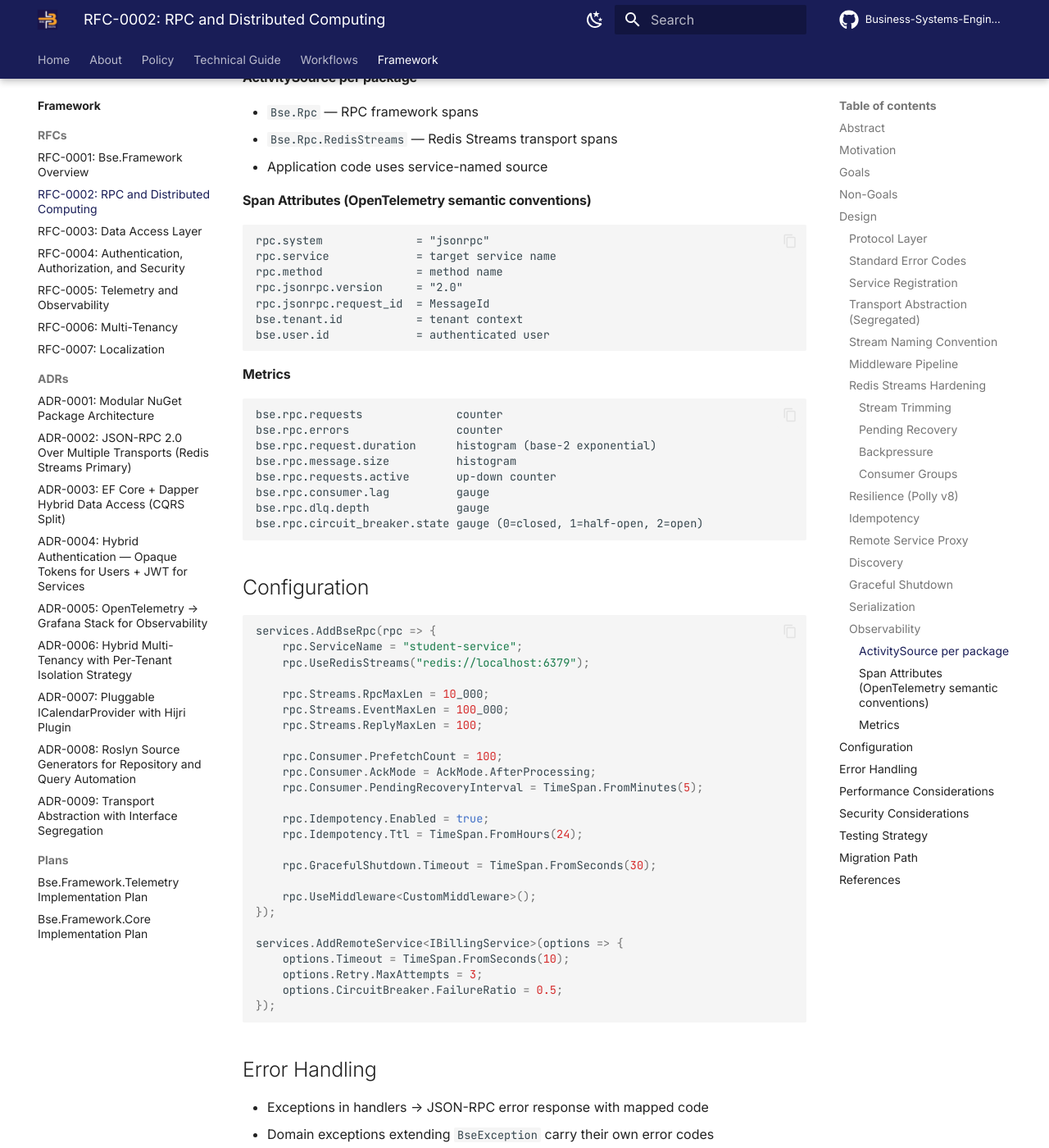
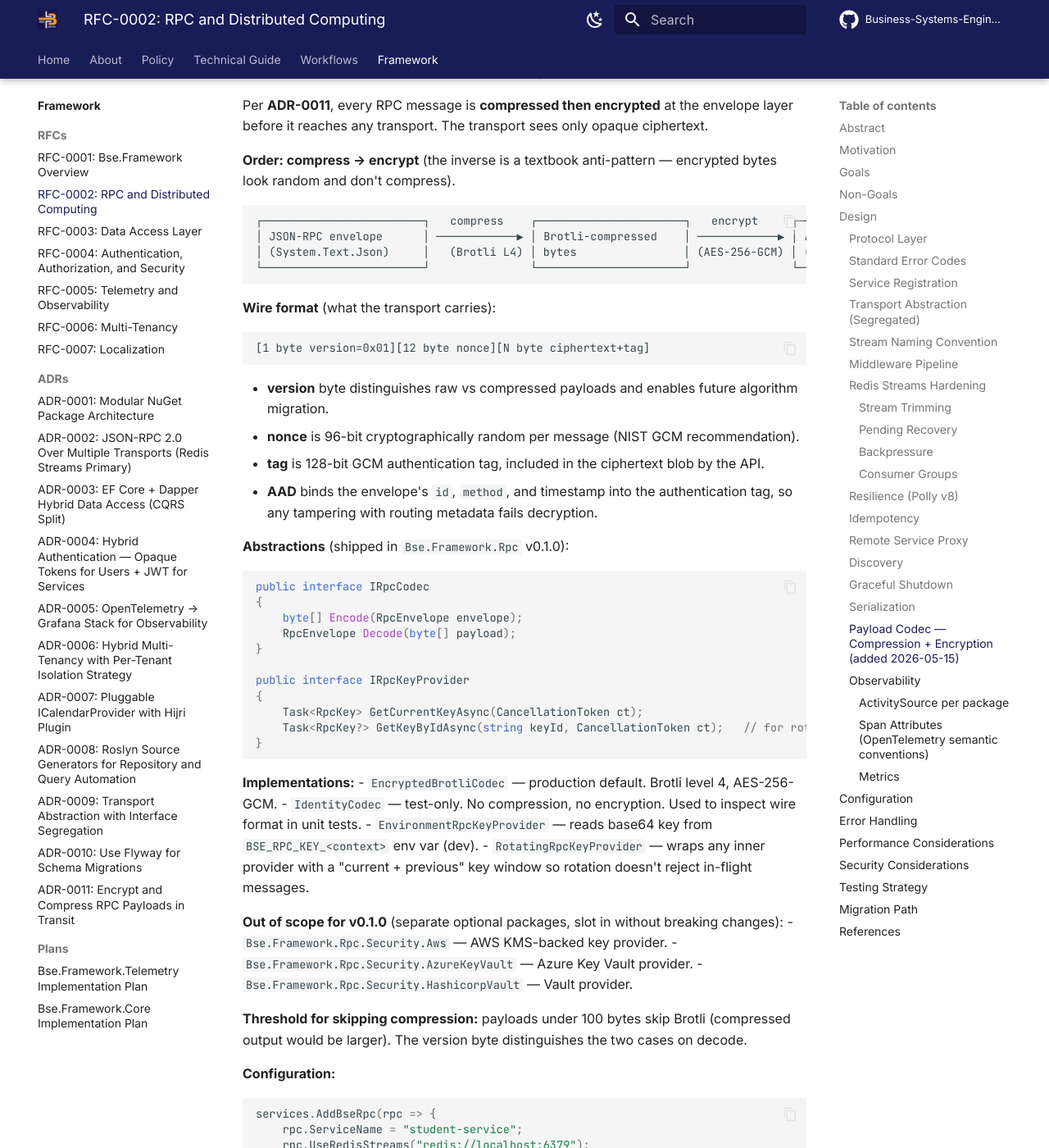
Before and after one commit to Business-Systems-Engineering/Documentation, an MkDocs documentation site: the page built from docs/framework/rfc/0002-rpc-distributed-computing.md, in a window 1280 px wide and 1400 px high, scrolled down 7729 px. Shown: the whole window at 82% size. Built offline with MkDocs 1.6.1 and Material for MkDocs 9.7.7, drawn with Linux system fonts in a browser that asks for light colours; comment, search, counter and statistics services are not loaded; some of the changed text lies outside the part shown.

Commit message:
docs(framework): ADR-0010 (Flyway migrations), ADR-0011 (encrypt+compress RPC), amend RFC-0002
- ADR-0010: schema migrations via Flyway, not EF Core migrations. SQL-first files in db/migrations/, drift detection via 'flyway validate' in CI, standalone migrator container in deploy. EF Core remains for command-side ORM only.

- ADR-0011: RPC payloads compressed (Brotli L4) then encrypted (AES-256-GCM, 96-bit random nonce, 128-bit tag, AAD-bound routing metadata) at the envelope layer. Wire format: [1B version][12B nonce][N ciphertext+tag]. Compress-before-encrypt is the only correct order. Out-of-the-box codecs: EncryptedBrotliCodec (prod) and IdentityCodec (tests). Pluggable IRpcKeyProvider with EnvironmentRpcKeyProvider for dev; KMS/Vault providers ship later as optional packages.

- RFC-0002 amendment: adds the Payload Codec section, updates Security Considerations to lead with payload-level encryption as the primary defense (TLS/mTLS are complementary), revises header to reference ADR-0011 and bumps revision date.

- index.md: registers both ADRs in the ADR table.

````diff
--- a/docs/framework/index.md
+++ b/docs/framework/index.md
@@ -27,6 +27,8 @@ This directory contains the architectural design documentation for **Bse.Framewo
 | [0007](adr/0007-calendar-provider-abstraction.md) | Pluggable ICalendarProvider | Accepted |
 | [0008](adr/0008-source-generator-automation.md) | Roslyn Source Generator Automation | Accepted |
 | [0009](adr/0009-transport-abstraction-pattern.md) | Transport Abstraction with ISP | Accepted |
+| [0010](adr/0010-flyway-for-schema-migrations.md) | Use Flyway for Schema Migrations | Accepted |
+| [0011](adr/0011-rpc-payload-encryption-and-compression.md) | Encrypt and Compress RPC Payloads in Transit | Accepted |
 
 ### Subsystem Designs (RFCs)
 
--- a/docs/framework/rfc/0002-rpc-distributed-computing.md
+++ b/docs/framework/rfc/0002-rpc-distributed-computing.md
@@ -1,8 +1,9 @@
 # RFC-0002: RPC and Distributed Computing
 
-- **Status:** Approved
+- **Status:** Approved (revised 2026-05-15 — see ADR-0011 amendment)
 - **Date:** 2026-04-06
-- **Related ADRs:** ADR-0002, ADR-0009
+- **Revised:** 2026-05-15
+- **Related ADRs:** ADR-0002, ADR-0009, ADR-0011
 - **Related RFCs:** RFC-0001, RFC-0006
 
 ## Abstract
@@ -322,6 +323,75 @@ This matches Kubernetes' default `terminationGracePeriodSeconds=30`.
 - **Optional:** MessagePack for internal service-to-service (configurable per stream)
 - **Always:** generic `Serialize<T>`, never `Serialize(object)` (slower runtime type detection)
 
+### Payload Codec — Compression + Encryption (added 2026-05-15)
+
+Per **ADR-0011**, every RPC message is **compressed then encrypted** at the envelope layer
+before it reaches any transport. The transport sees only opaque ciphertext.
+
+**Order: compress → encrypt** (the inverse is a textbook anti-pattern — encrypted bytes
+look random and don't compress).
+
+```
+┌────────────────────────┐   compress    ┌──────────────────────┐   encrypt     ┌────────────────────────┐
+│ JSON-RPC envelope      │ ────────────▶ │ Brotli-compressed    │ ────────────▶ │ AEAD ciphertext + tag  │
+│ (System.Text.Json)     │   (Brotli L4) │ bytes                │ (AES-256-GCM) │ (+ 13-byte framing)    │
+└────────────────────────┘               └──────────────────────┘               └────────────────────────┘
+```
+
+**Wire format** (what the transport carries):
+
+```
+[1 byte version=0x01][12 byte nonce][N byte ciphertext+tag]
+```
+
+- **version** byte distinguishes raw vs compressed payloads and enables future algorithm migration.
+- **nonce** is 96-bit cryptographically random per message (NIST GCM recommendation).
+- **tag** is 128-bit GCM authentication tag, included in the ciphertext blob by the API.
+- **AAD** binds the envelope's `id`, `method`, and timestamp into the authentication tag, so any tampering with routing metadata fails decryption.
+
+**Abstractions** (shipped in `Bse.Framework.Rpc` v0.1.0):
+
+```csharp
+public interface IRpcCodec
+{
+    byte[] Encode(RpcEnvelope envelope);
+    RpcEnvelope Decode(byte[] payload);
+}
+
+public interface IRpcKeyProvider
+{
+    Task<RpcKey> GetCurrentKeyAsync(CancellationToken ct);
+    Task<RpcKey?> GetKeyByIdAsync(string keyId, CancellationToken ct);   // for rotation
+}
+```
+
+**Implementations:**
+- `EncryptedBrotliCodec` — production default. Brotli level 4, AES-256-GCM.
+- `IdentityCodec` — test-only. No compression, no encryption. Used to inspect wire format in unit tests.
+- `EnvironmentRpcKeyProvider` — reads base64 key from `BSE_RPC_KEY_<context>` env var (dev).
+- `RotatingRpcKeyProvider` — wraps any inner provider with a "current + previous" key window so rotation doesn't reject in-flight messages.
+
+**Out of scope for v0.1.0** (separate optional packages, slot in without breaking changes):
+- `Bse.Framework.Rpc.Security.Aws` — AWS KMS-backed key provider.
+- `Bse.Framework.Rpc.Security.AzureKeyVault` — Azure Key Vault provider.
+- `Bse.Framework.Rpc.Security.HashicorpVault` — Vault provider.
+
+**Threshold for skipping compression:** payloads under 100 bytes skip Brotli (compressed output would be larger). The version byte distinguishes the two cases on decode.
+
+**Configuration:**
+
+```csharp
+services.AddBseRpc(rpc => {
+    rpc.ServiceName = "student-service";
+    rpc.UseRedisStreams("redis://localhost:6379");
+
+    // Codec opt-out for in-process tests only.
+    // In any non-test deployment, EncryptedBrotliCodec is required.
+    rpc.UseCodec<EncryptedBrotliCodec>();
+    rpc.UseKeyProvider<EnvironmentRpcKeyProvider>();
+});
+```
+
 ### Observability
 
 #### ActivitySource per package
@@ -400,9 +470,12 @@ services.AddRemoteService<IBillingService>(options => {
 
 ## Security Considerations
 
+- **Payload encryption (ADR-0011):** every RPC message is encrypted with AES-256-GCM at the envelope layer before reaching the transport. Operators, sidecars, network appliances, log captures, Redis replicas, and memory dumps all see only ciphertext. This is defense in depth — transport-level TLS / mTLS may also be applied, but is not relied upon for confidentiality.
+- **Payload integrity (ADR-0011):** AES-GCM's 128-bit auth tag covers the ciphertext, and the envelope's routing metadata (`id`, `method`, timestamp) is bound into the AAD. Tampering with routing fields invalidates the tag.
+- **Key rotation:** `RotatingRpcKeyProvider` carries a "current + previous" window so rotation never rejects in-flight messages. KMS / Vault-backed providers ship as optional packages.
 - Auth context propagated via signed JWT in `TransportMessage.Auth`
 - Each service validates JWT independently (zero-trust)
-- mTLS optional for service-to-service (transport-level mutual auth)
+- mTLS optional for service-to-service (transport-level mutual auth — orthogonal to payload encryption above)
 - Tenant context immutable through middleware (cannot be tampered)
 - Idempotency prevents replay attacks within TTL window
 - Rate limiting per tenant/user/endpoint via Polly
````
Also changed, not shown: docs/framework/adr/0010-flyway-for-schema-migrations.md (added, +87 -0 lines), docs/framework/adr/0011-rpc-payload-encryption-and-compression.md (added, +109 -0 lines).
